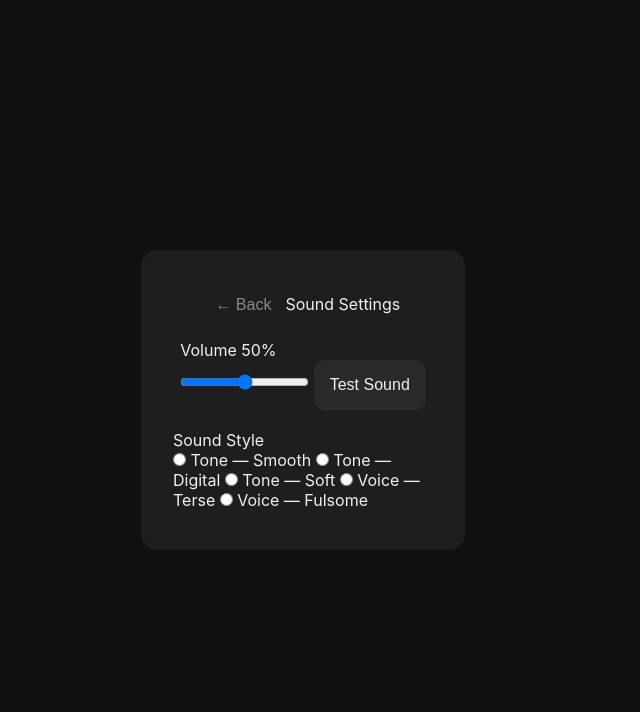
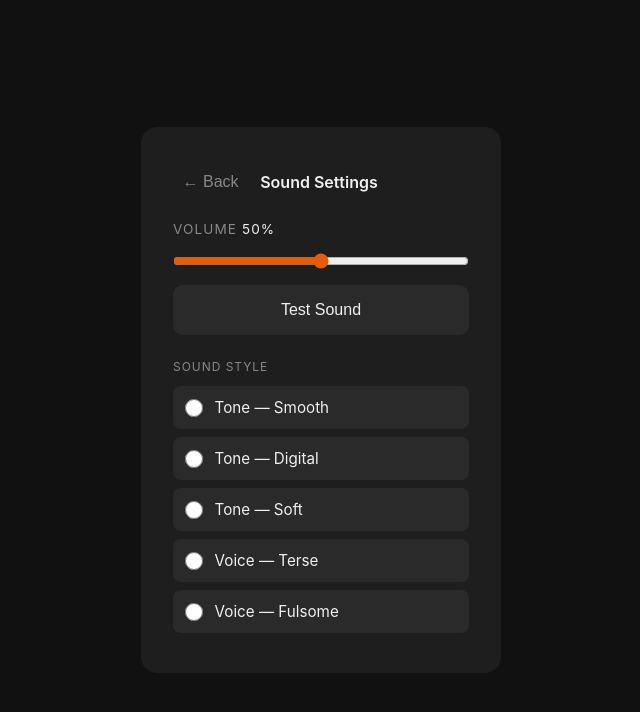
Before and after one commit to 5lb77/c25k, a plain HTML site: page index.html in a window 1280 px wide. Both pictures are taken after a click on the button "Sound Settings". Shown: the whole page, without its empty margins (319-959 px from the left). Drawn offline with Linux system fonts and the light colour scheme.

Commit message:
feat: add sound settings CSS

```diff
--- a/index.html
+++ b/index.html
@@ -219,6 +219,109 @@
     }
 
     .complete-msg .btn-primary { width: 60%; }
+
+    /* === Settings view === */
+    #settings {
+      display: flex;
+      flex-direction: column;
+      align-items: center;
+      width: 100%;
+      padding: 2rem 0;
+    }
+
+    .settings-card { gap: 1.5rem; }
+
+    .settings-topbar {
+      width: 100%;
+      display: flex;
+      align-items: center;
+      gap: 0.75rem;
+    }
+
+    .settings-title {
+      font-size: 1rem;
+      font-weight: 600;
+    }
+
+    .settings-section {
+      width: 100%;
+      display: flex;
+      flex-direction: column;
+      gap: 0.75rem;
+    }
+
+    .settings-row {
+      display: flex;
+      justify-content: space-between;
+      align-items: center;
+    }
+
+    .settings-row label {
+      font-size: 0.85rem;
+      text-transform: uppercase;
+      letter-spacing: 0.08em;
+      color: #888;
+    }
+
+    #volume-display { color: #f0f0f0; }
+
+    input[type="range"] {
+      width: 100%;
+      accent-color: #e85d04;
+      cursor: pointer;
+      height: 1.5rem;
+    }
+
+    .section-label {
+      font-size: 0.75rem;
+      text-transform: uppercase;
+      letter-spacing: 0.08em;
+      color: #888;
+    }
+
+    .radio-group {
+      display: flex;
+      flex-direction: column;
+      gap: 0.5rem;
+    }
+
+    .radio-option {
+      display: flex;
+      align-items: center;
+      gap: 0.75rem;
+      padding: 0.75rem;
+      background: #2a2a2a;
+      border-radius: 8px;
+      cursor: pointer;
+      font-size: 0.95rem;
+      color: #f0f0f0;
+    }
+
+    .radio-option input[type="radio"] {
+      accent-color: #e85d04;
+      width: 1.1rem;
+      height: 1.1rem;
+      flex-shrink: 0;
+      cursor: pointer;
+    }
+
+    .picker-topbar {
+      width: 100%;
+      display: flex;
+      justify-content: flex-end;
+    }
+
+    .gear-btn {
+      background: none;
+      border: none;
+      color: #888;
+      font-size: 1.2rem;
+      cursor: pointer;
+      padding: 0.2rem 0.4rem;
+      line-height: 1;
+    }
+
+    .gear-btn:hover { color: #f0f0f0; }
 
     /* === Utility === */
     .hidden { display: none !important; }
```
